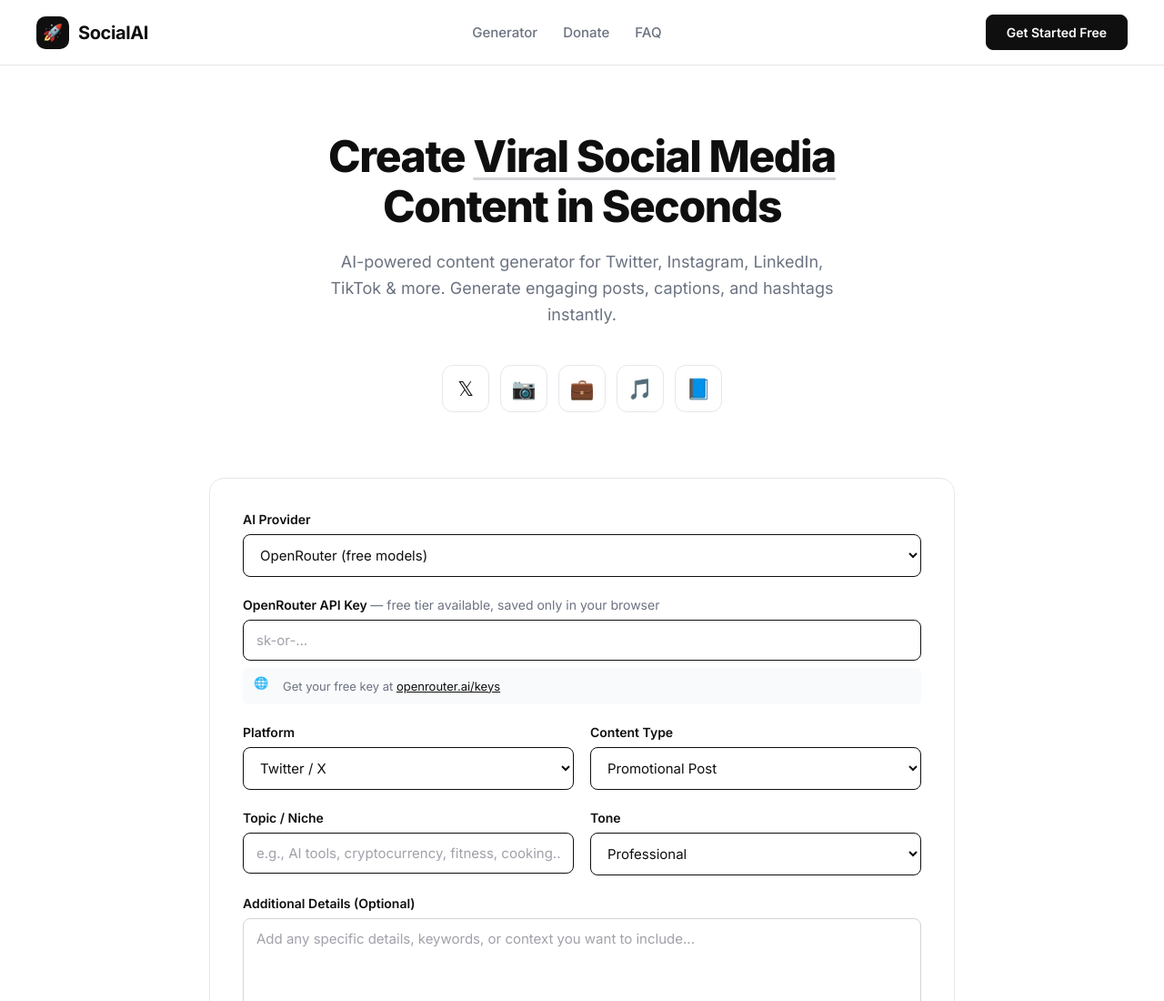
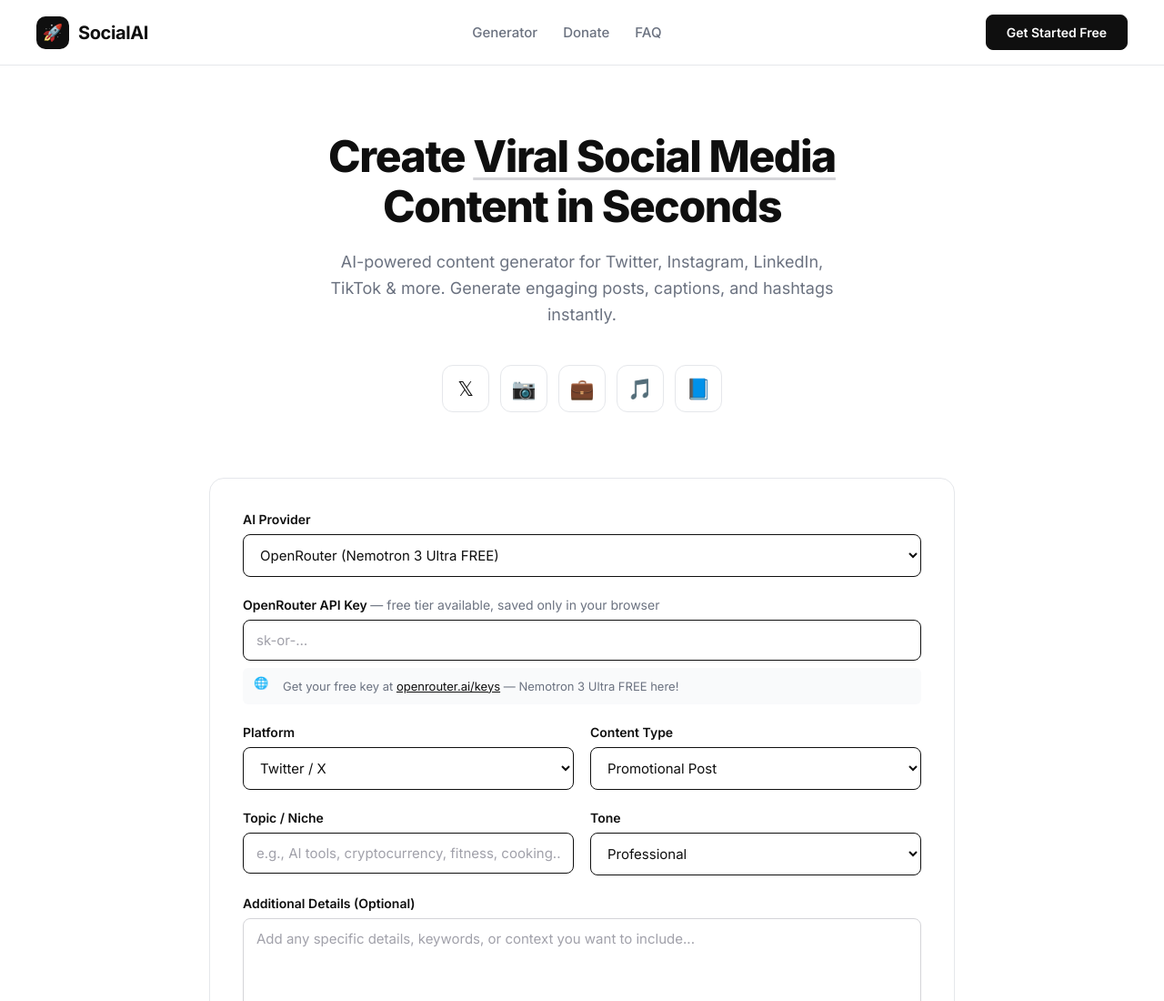
Before and after one commit to wolverup/Social-AI, a plain HTML site: page index.html in a window 1280 px wide. Shown: the top 1100 px of the page at 91% size. Drawn offline with Linux system fonts and the light colour scheme.

Commit message:
Fix: Use OpenRouter with Nemotron 3 Ultra FREE (native CORS, no proxy needed)

```diff
--- a/index.html
+++ b/index.html
@@ -613,8 +613,7 @@
             <div class="input-group">
                 <label>AI Provider</label>
                 <select id="providerSelect" onchange="onProviderChange()">
-                    <option value="openrouter">OpenRouter (free models)</option>
-                    <option value="nvidia">NVIDIA NIM API</option>
+                    <option value="openrouter">OpenRouter (Nemotron 3 Ultra FREE)</option>
                     <option value="groq">Groq (fast inference)</option>
                     <option value="together">Together AI</option>
                     <option value="custom">Custom OpenAI-compatible</option>
@@ -779,27 +778,15 @@
                 storageKey: 'or_key',
                 defaultModels: [
                     'nvidia/nemotron-3-ultra-550b-a55b:free',
+                    'nvidia/nemotron-3.5-lightning:free',
                     'google/gemma-4-26b-a4b-it:free',
                     'openai/gpt-oss-20b:free',
                     'google/gemma-4-31b-it:free',
                     'z-ai/glm-5.2:free'
                 ],
                 logo: '🌐',
-                hint: 'Get your free key at <a href="https://openrouter.ai/keys" target="_blank" style="color: #0f0f0f;">openrouter.ai/keys</a>',
+                hint: 'Get your free key at <a href="https://openrouter.ai/keys" target="_blank" style="color: #0f0f0f;">openrouter.ai/keys</a> — Nemotron 3 Ultra FREE here!',
                 isFreeTier: true
-            },
-            nvidia: {
-                name: 'NVIDIA NIM',
-                endpoint: 'https://integrate.api.nvidia.com/v1/chat/completions',
-                corsProxy: 'https://cors-anywhere.herokuapp.com/',
-                keyPrefix: 'nvapi-',
-                storageKey: 'nvidia_key',
-                defaultModels: [
-                    'nvidia/nemotron-3-ultra-550b-a55b'
-                ],
-                logo: '🟢',
-                hint: 'Get your NVIDIA API key at <a href="https://build.nvidia.com" target="_blank" style="color: #0f0f0f;">build.nvidia.com</a> — requires CORS proxy for browser use',
-                isFreeTier: false
             },
             groq: {
                 name: 'Groq',
```
